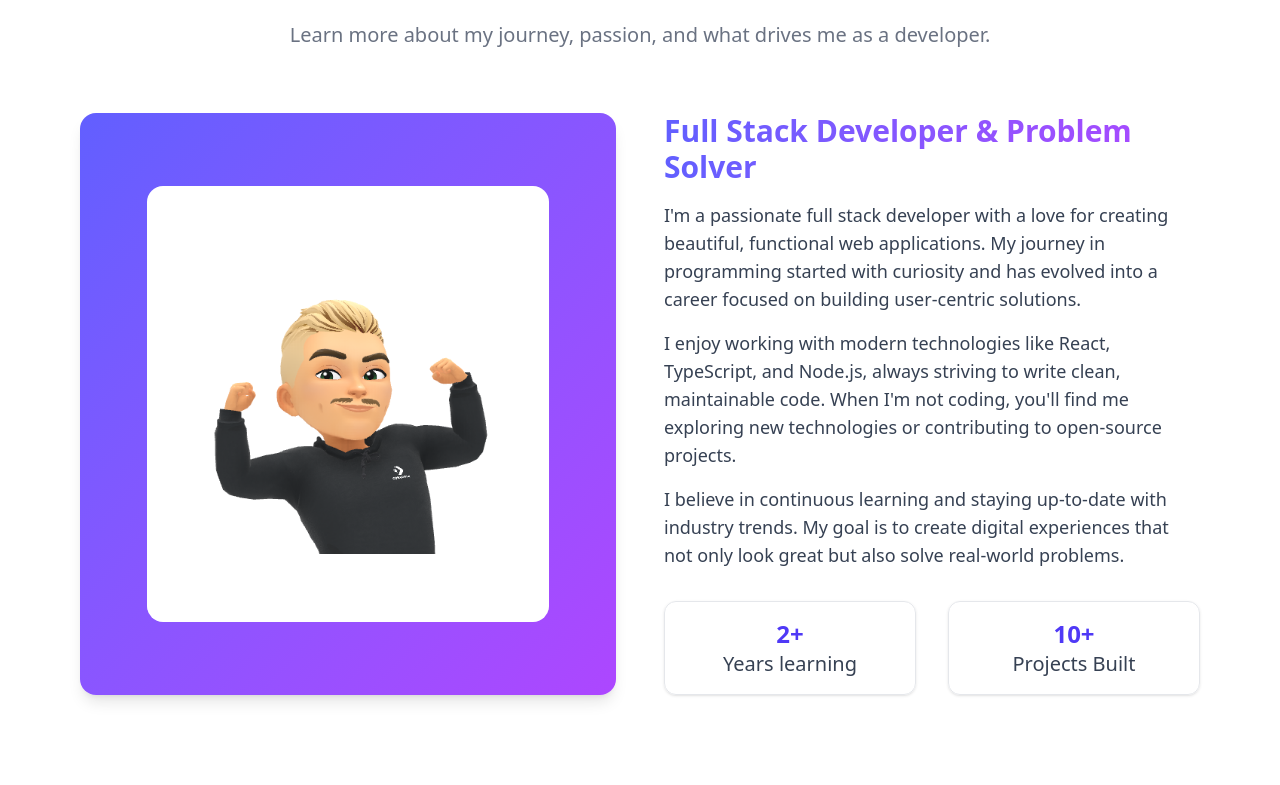
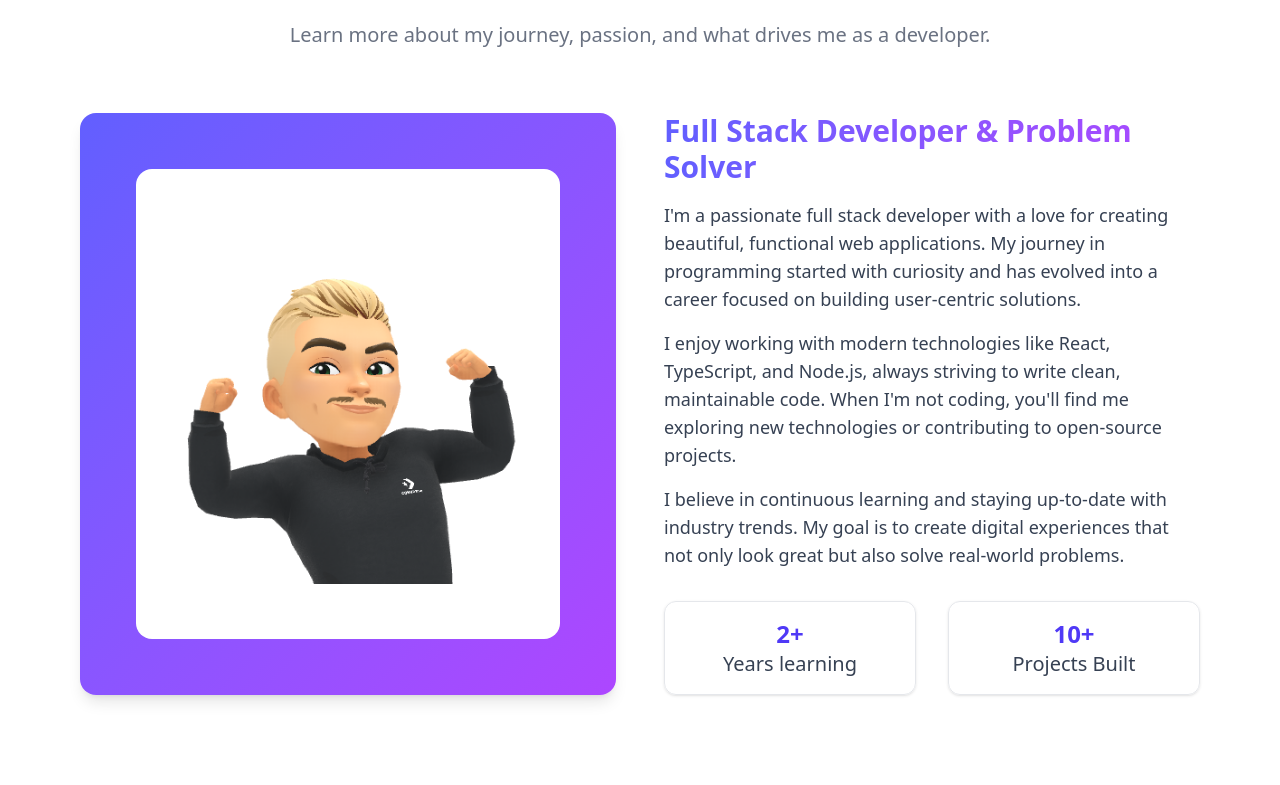
Before and after one commit to Vaahtopahvi/rikuvaa, a React (Vite) app: page / in a window 1280 px wide. Shown: the part 915-1700 px from the top of the page. Built offline with nearby package versions, Linux system fonts and the light colour scheme.

Commit message:
small fixes

```diff
--- a/src/components/About.tsx
+++ b/src/components/About.tsx
@@ -1,6 +1,6 @@
 function About() {
   return (
-    <section id="about" className=" py-20 px-4 max-w-6xl mx-auto">
+    <section id="about" className="py-20 px-4 max-w-6xl mx-auto">
       <div className="mb-16 text-center">
         <h2 className="mb-4 font-bold text-4xl dark:text-white">About me</h2>
         <p className="text-xl sm:text-xl text-gray-500 dark:text-gray-400">
@@ -15,14 +15,13 @@ function About() {
         {/* box*/}
         <div className="flex justify-center">
           {/* frame */}
-          <div className="flex w-full rounded-2xl bg-gradient-to-br from-indigo-500 to-purple-500 shadow-lg justify-center items-center">
+          <div className="flex w-full aspect-square rounded-2xl bg-gradient-to-br from-indigo-500 to-purple-500 shadow-lg justify-center items-center p-14">
             {/* bitmoji */}
-            <div className="bg-white dark:bg-[var(--background)] rounded-2xl w-3/4 h-3/4 flex justify-center items-center">
+            <div className="bg-white dark:bg-[var(--background)] rounded-2xl w-full h-full flex justify-center items-center p-8">
               <img
                 src="src/assets/528f7f3e88fe812da8e0431b69ed2d23dc9169d644069e39dfd2dc1b4fcc59f4.0.png"
                 alt="riku bitmoji"
-                width={300}
-                height={300}
+                className="w-full h-full object-contain"
               />
             </div>
           </div>
--- a/src/components/Navbar.tsx
+++ b/src/components/Navbar.tsx
@@ -31,7 +31,7 @@ const Navbar = () => {
   }, [isOpen]);
 
   return (
-    <nav className="fixed top-0 left-0 right-0 bg-background/80 backdrop-blur-md z-50 shadow-sm">
+    <nav className="fixed top-0 left-0 right-0 bg-background/80 backdrop-blur-xl z-50 shadow-sm">
       <div className="max-w-6xl mx-auto px-4 py-3 flex items-center justify-between">
         {/* logo .. */}
         <span className="font-bold text-xl bg-gradient-to-r from-indigo-500 to-purple-500 bg-clip-text text-transparent">
```
